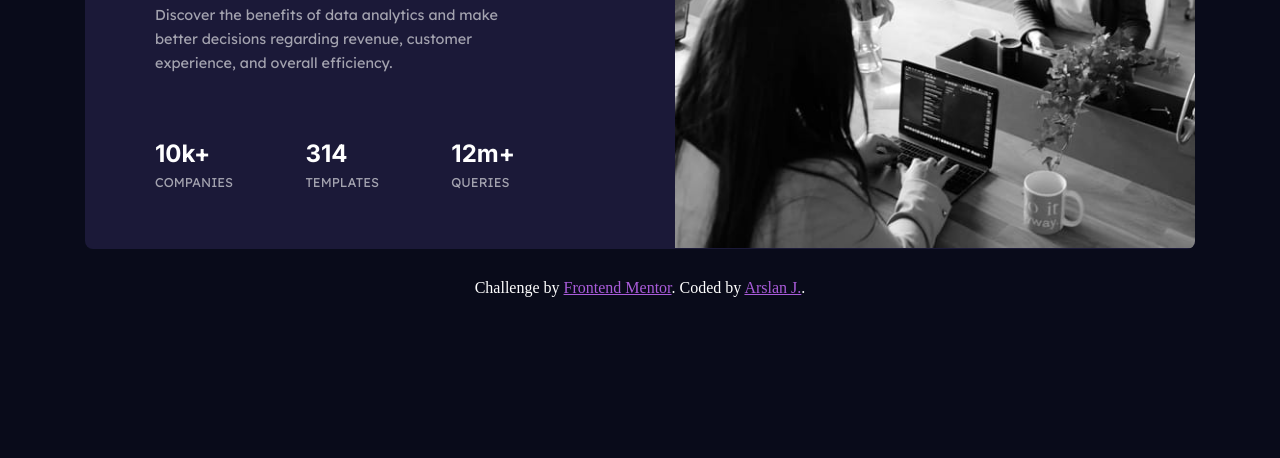
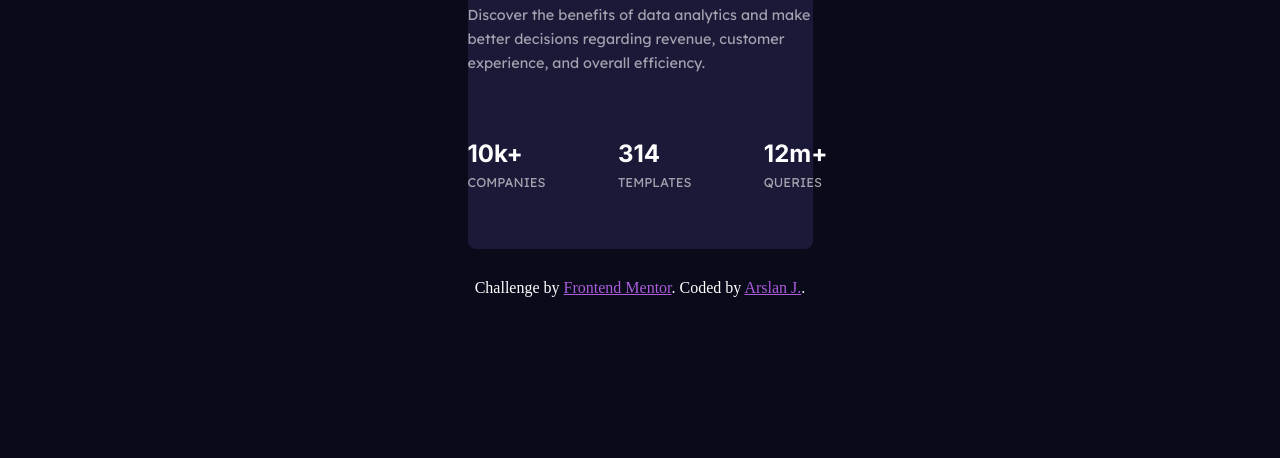
Before and after one commit to Arslanj9/Stats-preview-card-component-using-Flexbox, a plain HTML site: page index.html in a window 1280 px wide. Shown: the part 342-800 px from the top of the page. Drawn offline with Linux system fonts and the light colour scheme.

Commit message:
giving max-width in .card

```diff
--- a/style.css
+++ b/style.css
@@ -36,7 +36,7 @@ main {
 }
 
 .card {
-    width: 345px;
+    max-width: 345px;
     height: 790px;
     background-color: var(--dark-desaturated-blue);
     border-radius: 8px;
```
